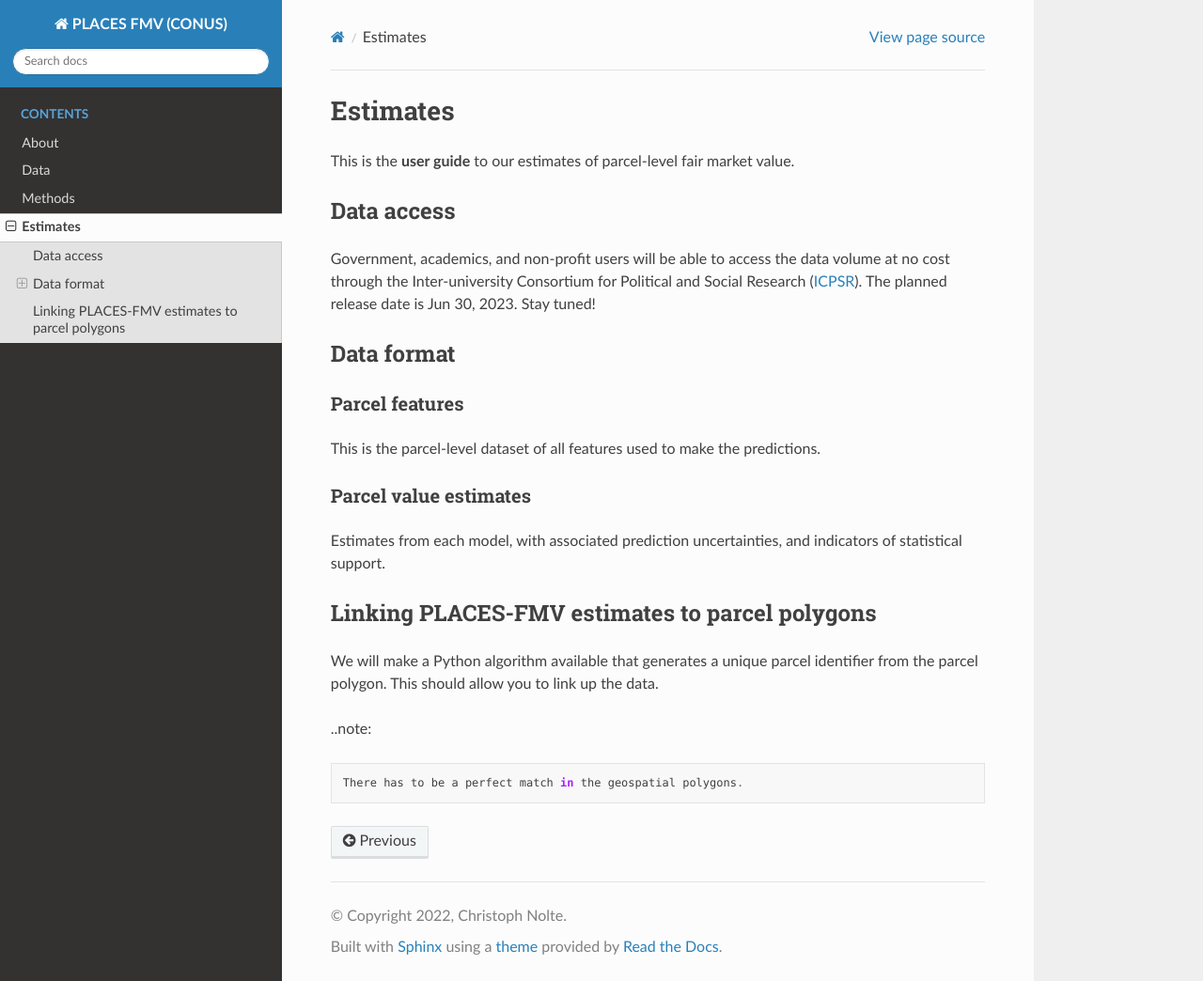
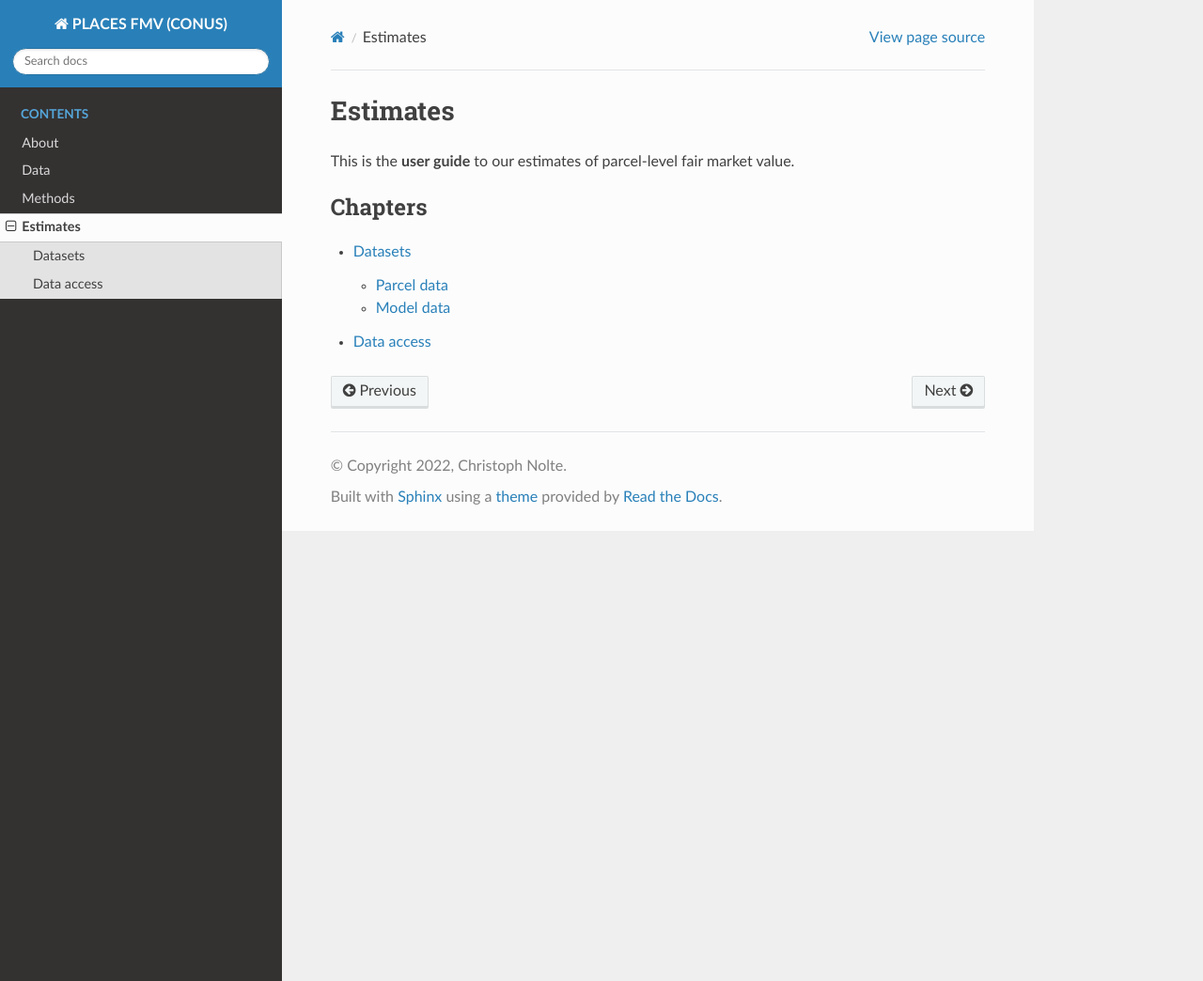
Before and after one commit to chrnolte/places-conus, a Sphinx documentation site: the page built from docs/estimates.rst, in a window 1280 px wide and 1044 px high. Shown: the whole window at 94% size. Built offline with Sphinx 7.4.7 and the Read the Docs theme 2.0.0, drawn with Linux system fonts in a browser that asks for light colours.

```diff
--- a/docs/estimates.rst
+++ b/docs/estimates.rst
@@ -3,36 +3,10 @@ Estimates
 
 This is the **user guide** to our estimates of parcel-level fair market value.
 
-***********
-Data access
-***********
 
-Government, academics, and non-profit users will be able to access the data volume at no cost through the Inter-university Consortium for Political and Social Research (`ICPSR <https://www.icpsr.umich.edu/web/pages/>`_). The planned release date is Jun 30, 2023. Stay tuned!
+.. toctree::
+   :maxdepth: 2
+   :caption: Chapters
 
-
-***********
-Data format
-***********
-
-
-Parcel features
-###############
-
-This is the parcel-level dataset of all features used to make the predictions.
-
-
-Parcel value estimates
-######################
-
-Estimates from each model, with associated prediction uncertainties, and indicators of statistical support.
-
-
-***********************************************
-Linking PLACES-FMV estimates to parcel polygons
-***********************************************
-
-We will make a Python algorithm available that generates a unique parcel identifier from the parcel polygon. This should allow you to link up the data.
-
-..note::
-
-  There has to be a perfect match in the geospatial polygons.
+   estimates/datasets
+   estimates/access
--- a/docs/index.rst
+++ b/docs/index.rst
@@ -15,7 +15,7 @@ Government, academic, and non-profit analysts will be able to access the data vo
 The research is conducted at Boston University's `PLACES lab <https://placeslab.org>`_ [#f1]_ and supported by the National Science Foundation's (NSF) Human-Environment and Geographical Sciences program [#f2]_.
 
 .. toctree::
-   :maxdepth: 3
+   :maxdepth: 2
    :caption: Contents
 
    about
```
Also changed, not shown: docs/estimates/access.rst (added, +9 -0 lines), docs/estimates/datasets.rst (added, +53 -0 lines), docs/methods/validation.rst (+7 -3 lines).
